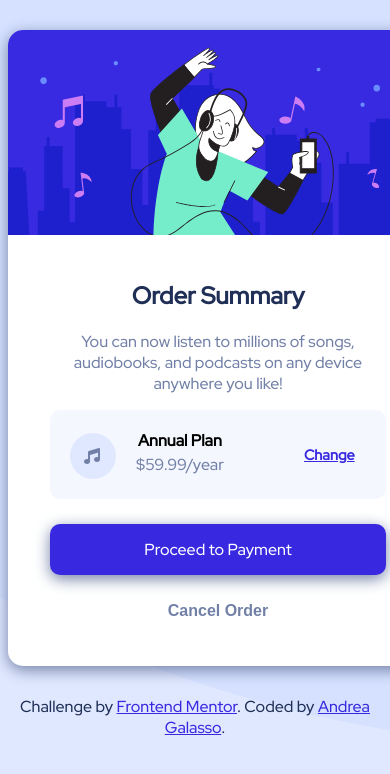
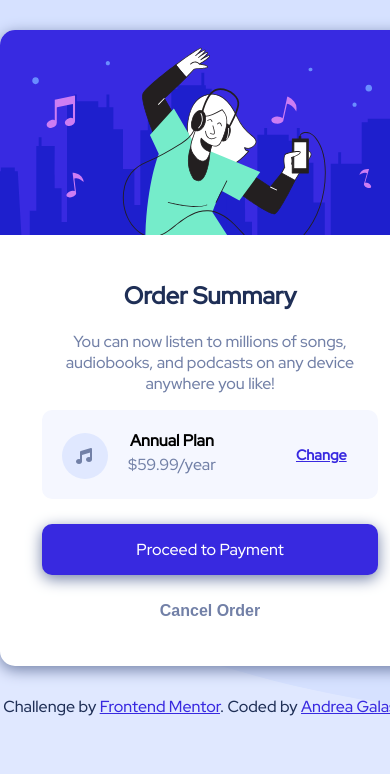
Before and after one commit to galassoandrea/order-summary-component, a plain HTML site: page index.html in a window 390 px wide. Shown: the top 774 px of the page. Drawn offline with Linux system fonts and the light colour scheme.

Commit message:
Fix mobile view

```diff
--- a/style.css
+++ b/style.css
@@ -13,6 +13,7 @@ body {
   background-color: var(--pale-blue);
   text-align: center;
   font-size: 1rem;
+  margin: auto 0;
 }
 
 .card {
@@ -122,6 +123,7 @@ body {
 
 .attribution {
   margin-top: 30px;
+  width: 420px;
   font-family: "Red Hat Display", sans-serif;
   color: var(--dark-blue);
 }
```
